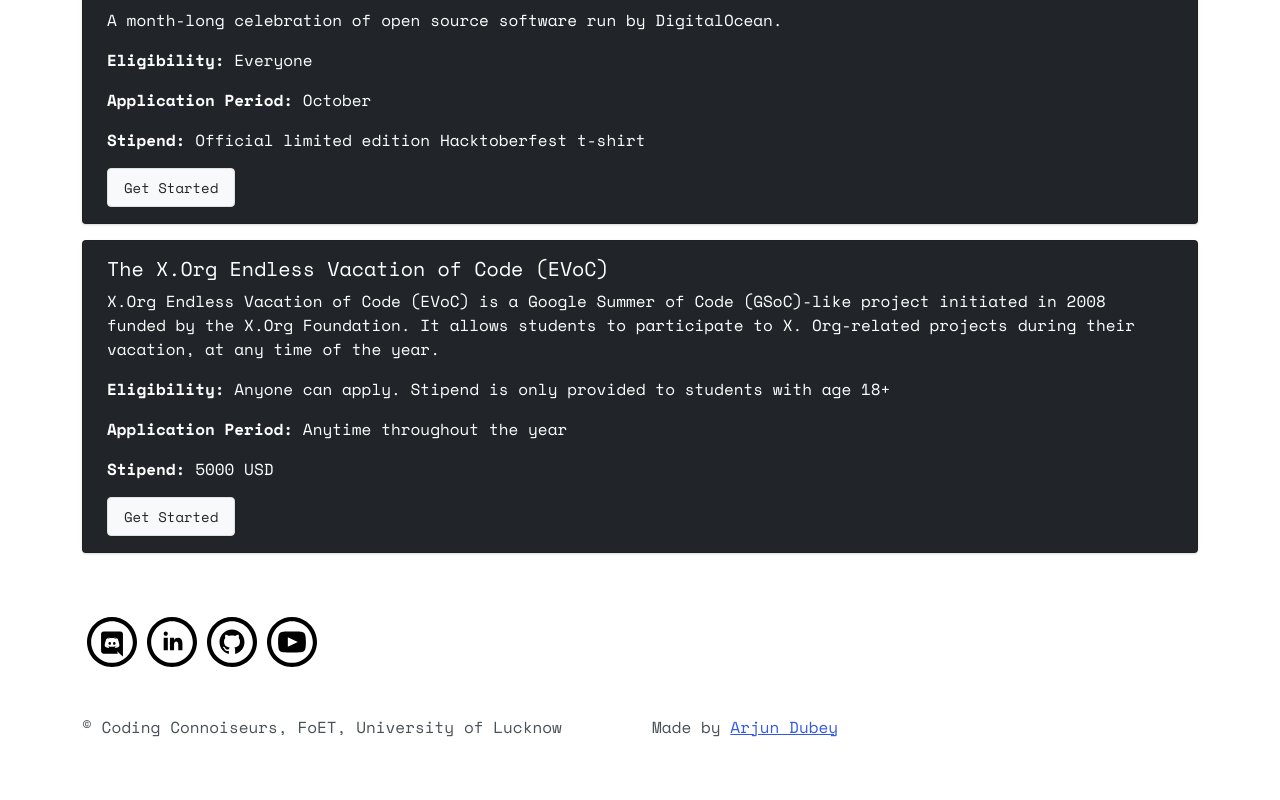
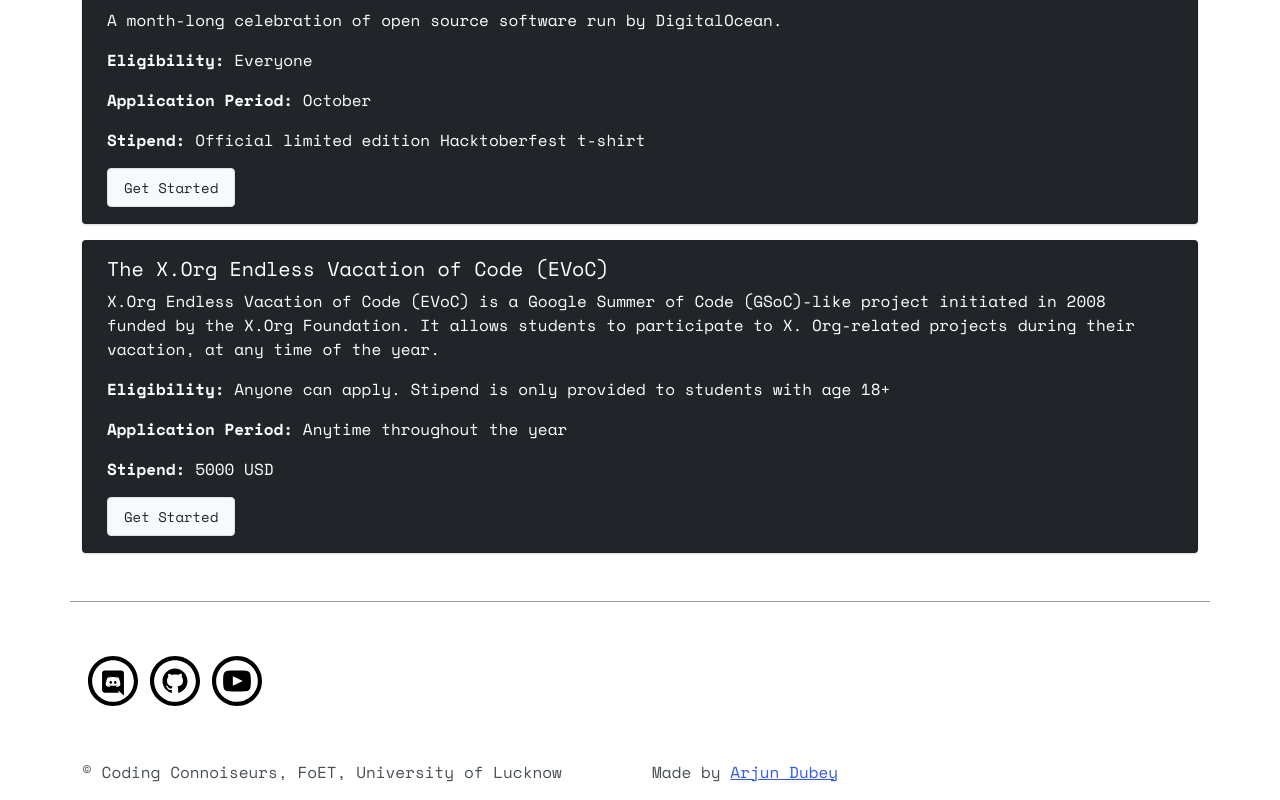
Before and after one commit to alwenpy/coding-connoisseurs.github.io, a Vue app: page /opportunities/opensource in a window 1280 px wide. Shown: the part 904-1704 px from the top of the page. Before the commit the page ends 1659 px from the top, so only its background shows below. Built offline with nearby package versions, Linux system fonts and the light colour scheme.

Commit message:
added data for intern and jobs

```diff
--- a/src/components/GeneralComponents/Footer.vue
+++ b/src/components/GeneralComponents/Footer.vue
@@ -1,14 +1,14 @@
 <template>
-  <div class="container-md">
+  <div class="mt-5">
+    <div class="footer container-md">
       <div class="col pt-5">
-      <a href="http://discord.gg/QGZc57Y9yq"
+        <a class="btn discord" href="http://discord.gg/QGZc57Y9yq"
           ><img src="../../assets/discord.svg" :style="{ width: '50px' }"
         /></a>
-      <a href="#"><img src="../../assets/linkedin.svg" :style="{ width: '50px' }" /></a>
-      <a href="https://github.com/Coding-Connoisseurs/"
-        ><img src="../../assets/github.svg" :style="{ width: '50px' }"
+        <a class="btn github" href="https://github.com/Coding-Connoisseurs/"
+          ><img src="../../assets/github.svg" :class="github" :style="{ width: '50px' }"
         /></a>
-      <a href="http://www.youtube.com/channel/UCfaEKlZXHP1SRc-rSDSi1tg"
+        <a class="btn youtube" href="http://www.youtube.com/channel/UCfaEKlZXHP1SRc-rSDSi1tg"
           ><img src="../../assets/youtube.svg" :style="{ width: '50px' }"
         /></a>
       </div>
@@ -20,6 +20,7 @@
         </div>
       </div>
     </div>
+  </div>
 </template>
 
 <script>
@@ -27,10 +28,23 @@ export default {};
 </script>
 
 <style scoped>
-.copyright {
-  font-size: 30px;
-}
 .col a {
   padding: 5px;
 }
+.btn {
+  border-radius: 50%;
+}
+.youtube:hover {
+  color: #fff;
+  background-color: rgba(255, 0, 0, 0.5);
+}
+.discord:hover {
+  background-color: rgba(64, 78, 237, 0.5);
+}
+.github:hover {
+  background-color: rgba(33, 31, 31, 0.5);
+}
+.footer {
+  border-top: 1px solid rgba(53, 57, 53, 0.5);
+}
 </style>
--- a/src/components/GeneralComponents/Tabs.vue
+++ b/src/components/GeneralComponents/Tabs.vue
@@ -19,7 +19,7 @@ export default {
 .menu-links {
   list-style-type: none;
   display: flex;
-  padding: 0;
+  padding: inherit;
 }
 .menu-links li {
   text-align: center;
--- a/src/components/Opportunities/SubComponents/InternshipAndJobs.vue
+++ b/src/components/Opportunities/SubComponents/InternshipAndJobs.vue
@@ -1,10 +1,28 @@
 <template>
-  <div>this is internship and jobs component</div>
+  <div>
+    <div v-for="ele in data" :key="ele.title" class="card text-white bg-dark mb-3">
+      <div class="card-body">
+        <h5 class="card-title">{{ ele.title }}</h5>
+        <p class="card-text">
+          {{ ele.description }}
+        </p>
+        <a :href="`${ele.link}`">
+          <button type="button" class="btn btn-light">View Website</button>
+        </a>
+      </div>
+    </div>
+  </div>
 </template>
 
 <script>
+import internshipandjobs from '../data/internandjobs.json';
 export default {
   name: 'InternshipAndJobs',
+  data() {
+    return {
+      data: internshipandjobs,
+    };
+  },
 };
 </script>
 
--- a/src/components/Opportunities/data/internandjobs.json
+++ b/src/components/Opportunities/data/internandjobs.json
@@ -0,0 +1,12 @@
+[
+  {
+    "title": "AngelList",
+    "description": "AngelList helps people find exciting job opportunities, from fast-growing startups to the Silicon Valley giants you know & love.",
+    "link": "https://angel.co/jobs"
+  },
+  {
+    "title": "Startupers",
+    "description": "Secret job board for startups",
+    "link": "https://www.startupers.com/"
+  }
+]
--- a/src/components/Team/Team.vue
+++ b/src/components/Team/Team.vue
@@ -7,7 +7,7 @@
         v-for="member in teamdata"
         :key="member.githubHandle"
       >
-        <div class="card text-center">
+        <div class="card text-center text-white bg-dark">
           <img
             :src="`https://github.com/${member.githubHandle}.png`"
             class="card-img-top"
@@ -16,7 +16,7 @@
           <div class="card-body">
             <h5 class="card-title">{{ member.name }}</h5>
             <p class="card-text">
-              <a class="btn btn-primary" :href="`https://github.com/${member.githubHandle}`"
+              <a class="btn btn-light" :href="`https://github.com/${member.githubHandle}`"
                 >View On Github</a
               >
             </p>
```
Also changed, not shown: 1 other file (tests, documents, lock files or other folders). Lines whose indentation alone changed are shown as unchanged.
